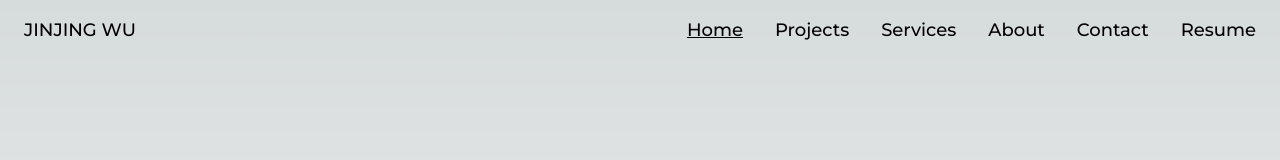
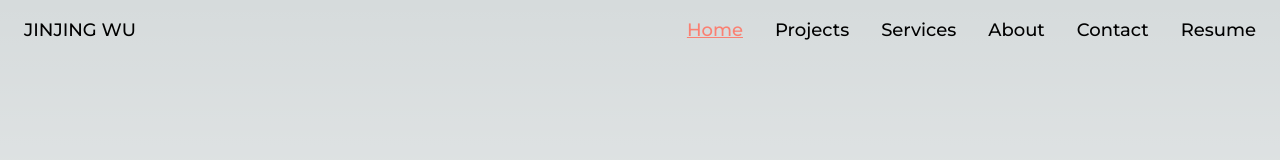
Before and after one commit to jinjingngo/blog, a Next.js app: page /resume in a window 1280 px wide. In both pictures the pointer is over the link "Home". Shown: the top 160 px of the page. Built offline with nearby package versions, Linux system fonts and the light colour scheme.

Commit message:
feat: navbar hover color (#11)

```diff
--- a/src/app/components/Header/Header.module.css
+++ b/src/app/components/Header/Header.module.css
@@ -15,5 +15,5 @@
 }
 
 .header__nav_anchor:hover {
-  @apply underline;
+  @apply underline text-[salmon];
 }
```
